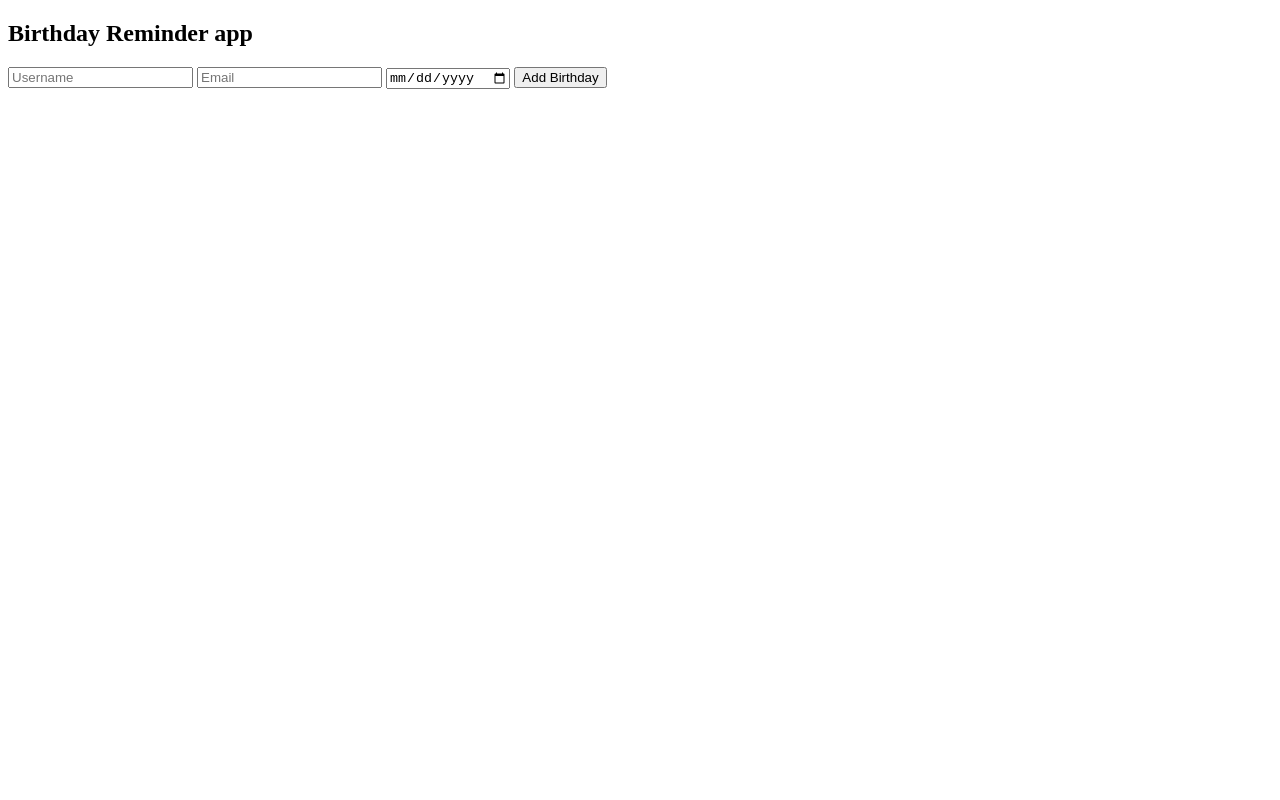
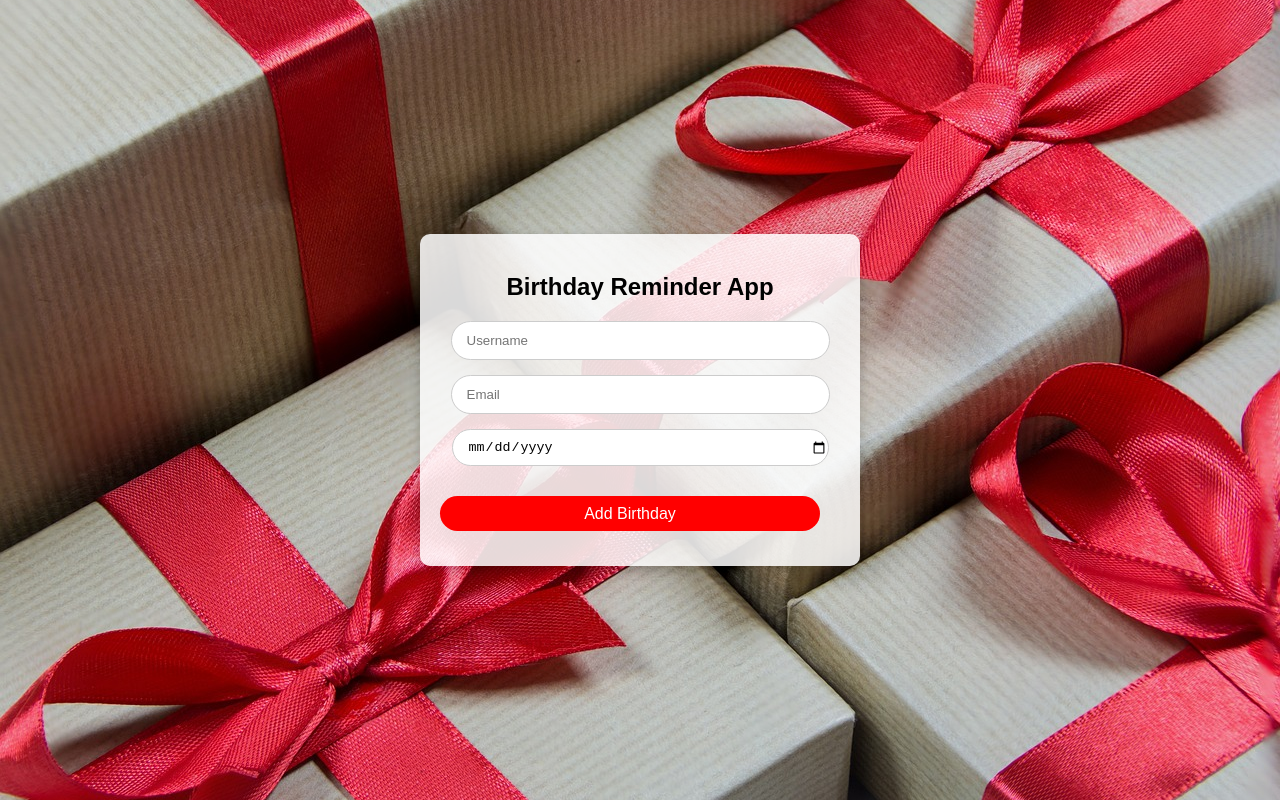
Before and after one commit to Omokiti/birthday_app, a website: page views/index.html in a window 1280 px wide. Drawn offline with Linux system fonts and the light colour scheme.

Commit message:
updated birthday app

```diff
--- a/cron.js
+++ b/cron.js
@@ -1,5 +1,5 @@
 
-const nodemailer = require('nodemailer')
+const nodemailer = require('nodemailer');
 const { connectToMongoDB, disconnectFromMongoDB } = require("./db");
 require('dotenv').config()
 
--- a/views/index.html
+++ b/views/index.html
@@ -1,20 +1,69 @@
+
 <!DOCTYPE html>
 <html>
 <head>
-    <title>Birthday Reminder app</title>
+    <title>Birthday Reminder App</title>
     <meta name="viewport" content="width=device-width, initial-scale=1" />
-    <!-- <style>
+    <style>
+        body {
+            margin: 0;
+            background-image: url('/images/background_image.jpg');
+            background-size: cover;
+            background-position: center;
+            height: 100vh;
+            display: flex;
+            flex-direction: column;
+            justify-content: center;
+            align-items: center;
+            font-family: Arial, sans-serif;
+        }
 
-    </style> -->
+        .form {
+            width: 400px;
+            padding: 20px;
+            background: rgba(255, 255, 255, 0.85);
+            border-radius: 10px;
+            box-shadow: 0 4px 12px rgba(0,0,0,0.2);
+        }
+
+        input {
+            width: 90%;
+            height: 35px;
+            display: block;
+            margin: 15px auto;
+            border-radius: 20px;
+            padding-left: 15px;
+            border: 1px solid #ccc;
+        }
+
+        button {
+            width: 95%;
+            height: 35px;
+            margin: 15px auto;
+            background-color: red;
+            border: none;
+            border-radius: 20px;
+            color: #ffffff;
+            cursor: pointer;
+            font-size: 16px;
+        }
+
+        h2 {
+            text-align: center;
+            margin-bottom: 20px;
+        }
+    </style>
 </head>
 
 <body>
- <h2> Birthday Reminder app</h2>
- <form action="/add" method="post">
-    <input type ="text" name="username" placeholder="Username" required/>
-    <input type="email" name="email" placeholder="Email" required/>
-    <input type="date" name="dob" placeholder="Date of Birth"/>
-    <button type="submit">Add Birthday</button>
- </form>
+ <div class="form">
+    <h2>Birthday Reminder App</h2>
+    <form action="/add" method="post">
+        <input type="text" name="username" placeholder="Username" required/>
+        <input type="email" name="email" placeholder="Email" required/>
+        <input type="date" name="dob" placeholder="Date of Birth"/>
+        <button type="submit">Add Birthday</button>
+    </form>
+ </div>
 </body>
 </html>
```
Also changed, not shown: app.js (+13 -8 lines), db.js (+4 -4 lines), views/error.html (added, +29 -0 lines), views/success.html (added, +34 -0 lines), public/images/background_image.jpg (added), 2 other files.
